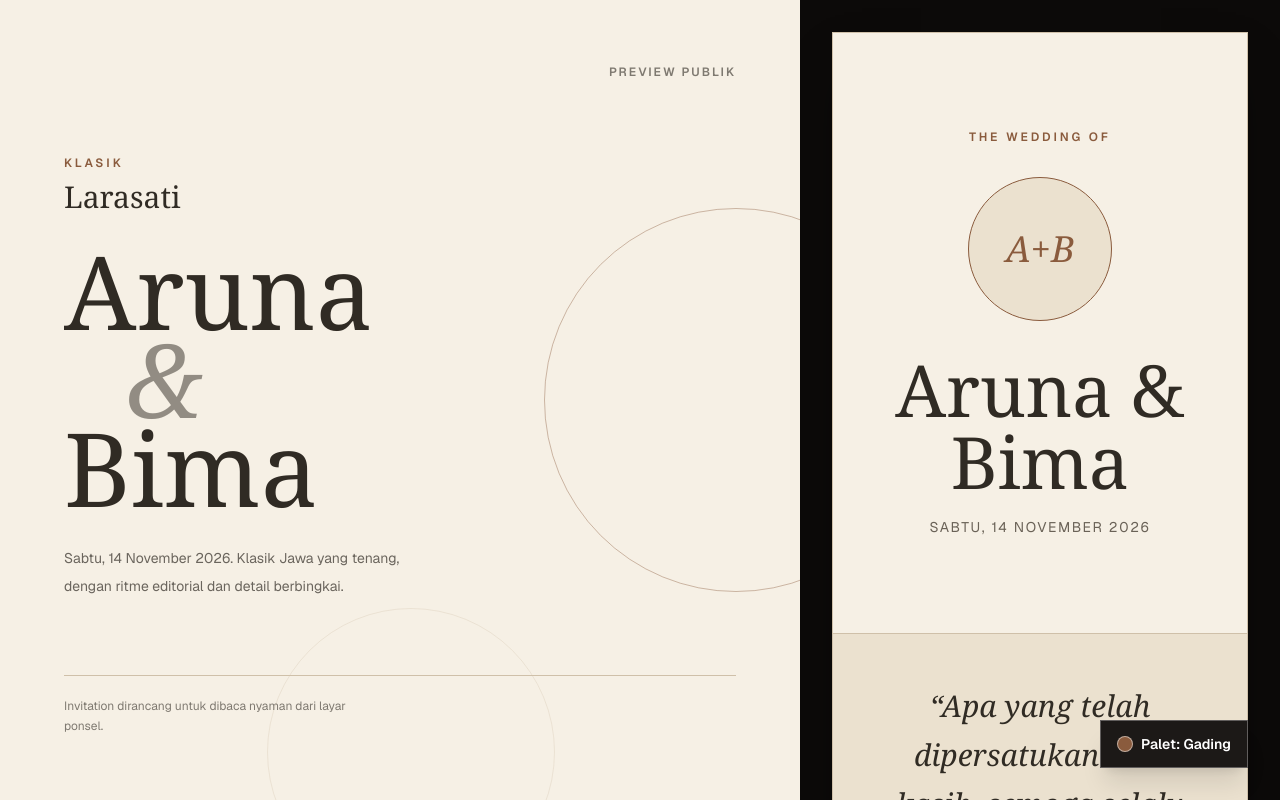
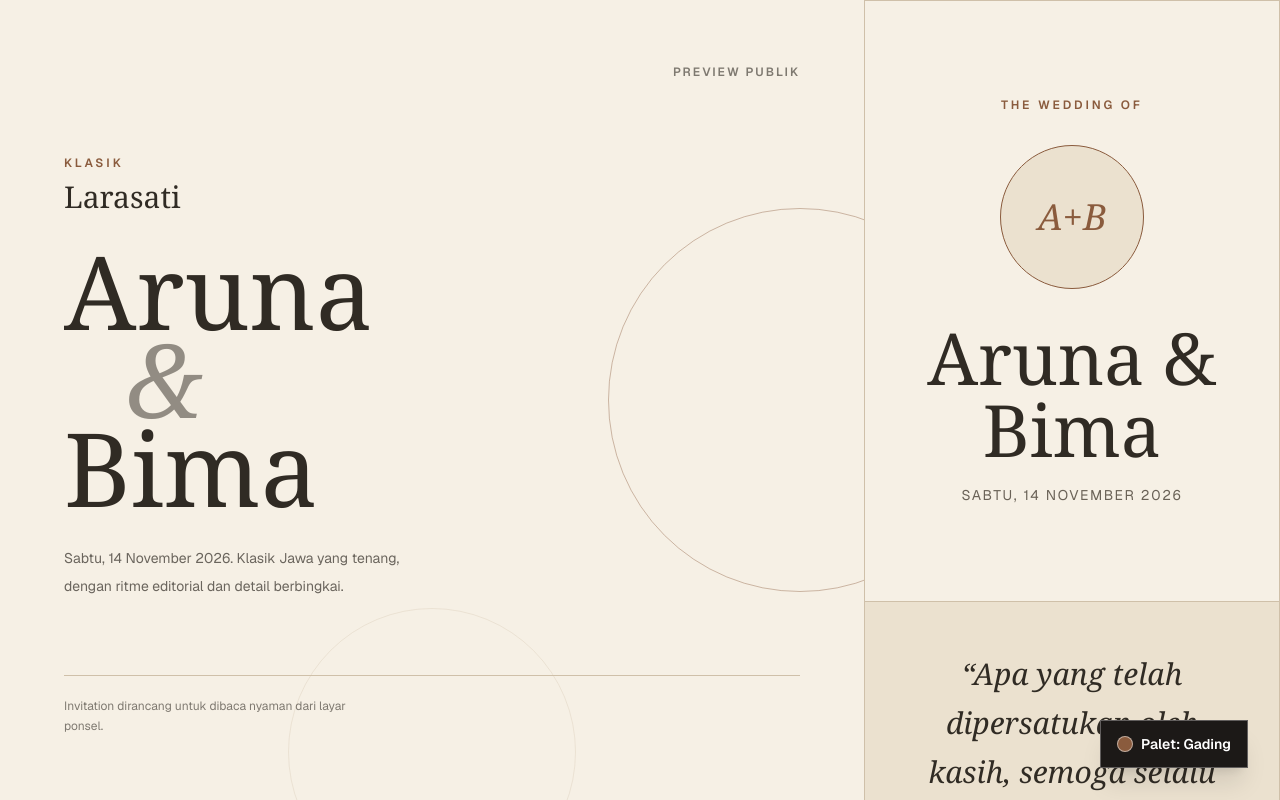
Before and after one commit to farreladelm/kamukamiundang, a Next.js app: page /templates/larasati in a window 1280 px wide. Built offline with nearby package versions, Linux system fonts and the light colour scheme.

Commit message:
fix: remove invitation wrapper padding

```diff
--- a/src/features/showroom/template-detail.tsx
+++ b/src/features/showroom/template-detail.tsx
@@ -89,11 +89,12 @@ export function TemplateDetail({
 
         <section
           data-testid="invitation-scroll"
-          className="flex w-full justify-center overflow-y-visible bg-stone-950 px-3 py-5 sm:px-6 lg:h-screen lg:w-[30rem] lg:shrink-0 lg:overflow-y-auto lg:px-6 lg:py-8"
+          className="flex w-full justify-center overflow-y-visible lg:h-screen lg:w-[26rem] lg:shrink-0 lg:overflow-y-auto"
+          style={{ backgroundColor: selectedPalette.tokens.canvas }}
         >
           <div
             data-testid="invitation-frame"
-            className="h-fit w-full max-w-[26rem] overflow-hidden bg-white shadow-2xl shadow-black/40"
+            className="h-fit w-full overflow-hidden bg-white"
           >
             <div data-testid="template-demo">
               {renderTemplate(template, paletteKey, template.demo.content)}
```
Also changed, not shown: 1 other file (tests, documents, lock files or other folders).
